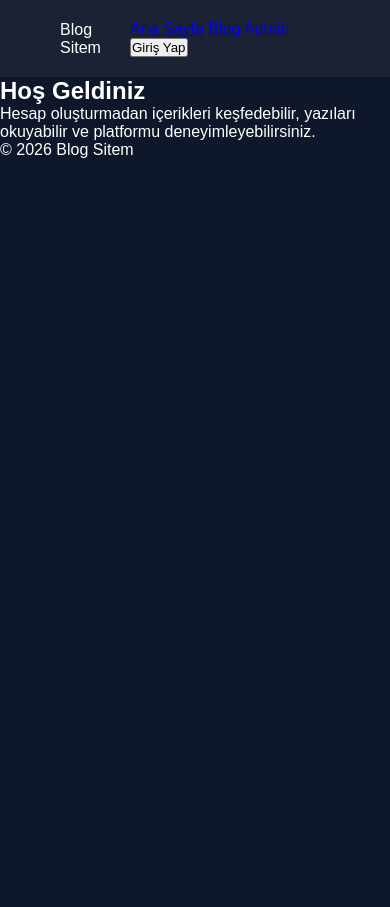
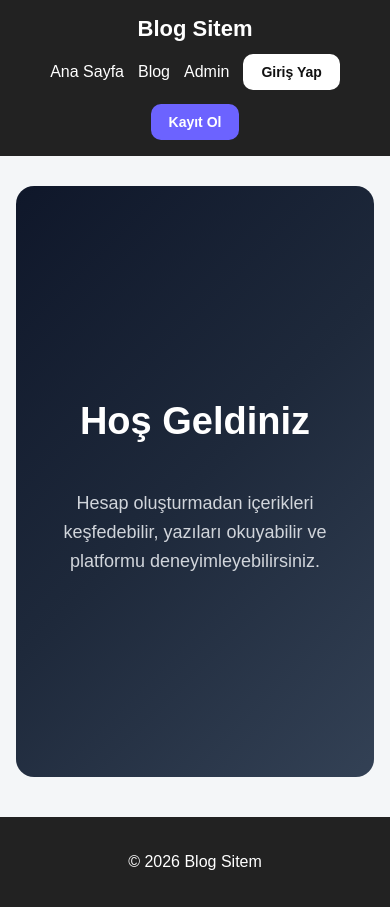
Before and after one commit to Alperen1143/blog_project, a Django app: page / in a window 390 px wide. Before the commit the page ends 158 px from the top, so only its background shows below. Run offline with Django 5.2, Linux system fonts and the light colour scheme.

Commit message:
Combine auth modal with frontend design

```diff
--- a/anasayfa/static/anasayfa/css/style.css
+++ b/anasayfa/static/anasayfa/css/style.css
@@ -1,120 +1,350 @@
-*{
-    margin: 0;
-    padding: 0;
+:root {
+    --koyu-lacivert: #0f172a;
+    --lacivert: #1e293b;
+    --orta-lacivert: #334155;
+    --beyaz: #ffffff;
+    --acik-gri: #e2e8f0;
+    --gri: #d1d5db;
+    --mor: #6366f1;
+    --mor-koyu: #4f46e5;
+    --siyah: #111827;
+    --koyu-gri: #374151;
+}
+
+* {
     box-sizing: border-box;
 }
 
-body{
+body {
+    margin: 0;
     font-family: Arial, sans-serif;
-    background: #0f172a;
-    color: white;
-    min-height: 100vh;
+    background-color: #f4f6f8;
+    color: #222;
 }
 
-/* NAVBAR (Değişmedi) */
-.navbar{
-    width: 100%;
-    padding: 20px 60px;
+.navbar {
+    background-color: #222;
+    color: white;
+    padding: 16px 10%;
     display: flex;
     justify-content: space-between;
     align-items: center;
-    background: rgba(255,255,255,0.05);
-    backdrop-filter: blur(10px);
 }
 
-/* FORM CONTAINER */
-.form-container{
-    width: 420px;
-    padding: 40px;
-    background: rgb(21, 23, 30);
-    border-radius: 25px;
+.logo {
+    font-size: 22px;
+    font-weight: bold;
+}
+
+.nav-links {
+    display: flex;
+    align-items: center;
+    gap: 14px;
+}
+
+.nav-links a {
+    color: white;
+    text-decoration: none;
+}
+
+.giris-navbar,
+.kayit-navbar {
+    padding: 9px 14px;
+    border: none;
+    border-radius: 10px;
+    cursor: pointer;
+    font-size: 14px;
+    font-weight: bold;
+}
+
+.giris-navbar {
+    background: white;
+    color: #111827;
+}
+
+.kayit-navbar {
+    background: #6366f1;
+    color: white;
+}
+
+.kayit-navbar:hover {
+    background: #4f46e5;
+}
+
+.container {
+    width: 80%;
+    margin: 30px auto;
+}
+
+.hero {
+    min-height: 70vh;
+    background: linear-gradient(
+        135deg,
+        var(--koyu-lacivert),
+        var(--lacivert),
+        var(--orta-lacivert)
+    );
+    color: var(--beyaz);
+    display: flex;
+    flex-direction: column;
+    justify-content: center;
+    align-items: center;
+    gap: 18px;
+    text-align: center;
+    padding: 40px 20px;
+    border-radius: 18px;
+}
+
+.hero h1 {
+    font-size: 55px;
+    margin-bottom: 10px;
+}
+
+.hero p {
+    max-width: 700px;
+    font-size: 18px;
+    color: var(--gri);
+    line-height: 1.6;
+}
+
+.blog-card,
+.blog-detail {
+    background-color: white;
+    padding: 20px;
+    margin-bottom: 20px;
+    border-radius: 12px;
+    border: 1px solid #ddd;
+}
+
+.blog-card h2,
+.blog-detail h1 {
+    margin-top: 0;
+}
+
+.btn {
+    display: inline-block;
+    margin-top: 10px;
+    background-color: #222;
+    color: white;
+    padding: 10px 14px;
+    border-radius: 8px;
+    text-decoration: none;
+}
+
+.form-container {
+    width: 370px;
+    background: rgba(15, 23, 42, 0.95);
+    border: 1px solid rgba(255, 255, 255, 0.08);
+    border-radius: 20px;
+    padding: 35px;
+    color: var(--beyaz);
+    box-shadow: 0 0 25px rgba(0, 0, 0, 0.5);
     position: fixed;
     top: 50%;
     left: 50%;
     transform: translate(-50%, -50%);
     display: none;
-    z-index: 999;
-    box-shadow: 0 10px 40px rgba(0,0,0,0.7);
-    border: 1px solid rgba(255, 255, 255, 0.1);
+    z-index: 1000;
 }
 
-.form-container form {
-    display: flex;
-    flex-direction: column;
-    gap: 15px;
+.form-container h1 {
+    text-align: center;
+    margin-bottom: 25px;
 }
 
-.form-container input{
+.form-container input {
     width: 100%;
-    padding: 15px;
-    border: 1px solid rgba(255,255,255,0.1);
-    border-radius: 12px;
-    background: rgba(255,255,255,0.08);
-    color: white;
+    padding: 14px;
+    margin-top: 12px;
+    border: none;
+    border-radius: 10px;
+    background: rgba(255, 255, 255, 0.08);
+    color: var(--beyaz);
     outline: none;
 }
 
-/* YUVARLAK VE KIRMIZI BUTONLAR */
-.form-btn{
+.form-container input::placeholder {
+    color: var(--gri);
+}
+
+.form-btn {
     width: 100%;
     padding: 14px;
+    margin-top: 15px;
     border: none;
-    border-radius: 50px; /* Tam yuvarlak hatlar için */
+    border-radius: 10px;
+    cursor: pointer;
+    font-size: 16px;
     font-weight: bold;
-    cursor: pointer;
-    transition: 0.3s;
-    background: #ef4444; /* Kırmızı arka plan */
-    color: white;
 }
 
-.form-btn:hover{
-    background: #dc2626; /* Hover durumunda koyu kırmızı */
-    transform: scale(1.02);
+.giris-btn {
+    background: var(--acik-gri);
+    color: var(--siyah);
 }
 
-/* X (KAPATMA) BUTONU */
-.close-btn{
+.kayit-btn {
+    background: var(--mor);
+    color: var(--beyaz);
+}
+
+.geri-btn {
+    background: var(--koyu-gri);
+    color: var(--beyaz);
+}
+
+.footer {
+    text-align: center;
+    padding: 20px;
+    background-color: #222;
+    color: white;
+    margin-top: 40px;
+}
+
+@media (max-width: 768px) {
+    .navbar {
+        flex-direction: column;
+        gap: 12px;
+    }
+
+    .nav-links {
+        flex-wrap: wrap;
+        justify-content: center;
+    }
+
+    .container {
+        width: 92%;
+    }
+
+    .hero h1 {
+        font-size: 38px;
+    }
+
+    .form-container {
+        width: 90%;
+    }
+}
+.giris-navbar,
+.kayit-navbar {
+    border: none;
+    padding: 10px 18px;
+    border-radius: 10px;
+    font-weight: 700;
+    cursor: pointer;
+    transition: 0.2s ease;
+}
+
+.giris-navbar {
+    background: #ffffff;
+    color: #111111;
+}
+
+.kayit-navbar {
+    background: #6c63ff;
+    color: #ffffff;
+}
+
+.giris-navbar:hover,
+.kayit-navbar:hover {
+    transform: translateY(-2px);
+    opacity: 0.9;
+}
+
+.auth-modal {
+    display: none;
+    position: fixed;
+    inset: 0;
+    z-index: 9999;
+    align-items: center;
+    justify-content: center;
+    background: rgba(5, 8, 25, 0.65);
+}
+
+.auth-box {
+    position: relative;
+    width: 380px;
+    padding: 42px;
+    border-radius: 24px;
+    background: #171221;
+    color: #ffffff;
+    box-shadow: 0 25px 60px rgba(0, 0, 0, 0.45);
+}
+
+.auth-box h2 {
+    margin-bottom: 24px;
+    font-size: 36px;
+    color: #ffffff;
+}
+
+.auth-box form {
+    display: flex;
+    flex-direction: column;
+    gap: 16px;
+}
+
+.auth-box input {
+    width: 100%;
+    padding: 16px 18px;
+    border: 1px solid #332b42;
+    border-radius: 12px;
+    background: #2a2335;
+    color: #ffffff;
+    font-size: 15px;
+    outline: none;
+}
+
+.auth-box input::placeholder {
+    color: #8f879b;
+}
+
+.auth-submit {
+    margin-top: 4px;
+    padding: 16px;
+    border: none;
+    border-radius: 999px;
+    background: #ff3d46;
+    color: #ffffff;
+    font-weight: 700;
+    cursor: pointer;
+}
+
+.auth-submit:hover {
+    opacity: 0.9;
+}
+
+.auth-text {
+    margin: 24px 0 12px;
+    text-align: center;
+    color: #b8b1c5;
+    font-weight: 600;
+}
+
+.auth-secondary {
+    width: 100%;
+    padding: 14px;
+    border: 1px solid #332b42;
+    border-radius: 12px;
+    background: transparent;
+    color: #ffffff;
+    font-weight: 700;
+    cursor: pointer;
+}
+
+.auth-secondary:hover {
+    background: #241d2f;
+}
+
+.auth-close {
     position: absolute;
-    top: 15px;
-    right: 15px;
-    width: 35px;
-    height: 35px;
+    top: 18px;
+    right: 18px;
+    width: 38px;
+    height: 38px;
     border: none;
     border-radius: 50%;
-    background: #ef4444; /* Kırmızı zemin */
-    color: white;         /* Beyaz X rengi */
+    background: #ff3d46;
+    color: #ffffff;
     font-size: 24px;
-    line-height: 1;
+    font-weight: 700;
     cursor: pointer;
-    display: flex;
-    justify-content: center;
-    align-items: center;
-    transition: background 0.2s;
 }
-
-.close-btn:hover {
-    background: #dc2626;
-}
-
-/* DİĞER ALANLAR (Değişmedi) */
-.switch-text{
-    text-align: center;
-    margin-top: 20px;
-    color: rgba(255,255,255,0.7);
-}
-
-.switch-btn{
-    width: 100%;
-    margin-top: 10px;
-    padding: 12px;
-    border-radius: 12px;
-    border: 1px solid rgba(255,255,255,0.15);
-    background: transparent;
-    color: white;
-    cursor: pointer;
-    transition: 0.3s;
-}
-
-.switch-btn:hover{
-    background: rgba(255,255,255,0.08);
-}
--- a/anasayfa/templates/anasayfa/base.html
+++ b/anasayfa/templates/anasayfa/base.html
@@ -17,8 +17,8 @@
         <a href="/blog/">Blog</a>
         <a href="/admin/">Admin</a>
 
-        <button class="giris-navbar" onclick="girisAc()">Giriş Yap</button>
-
+        <button class="giris-navbar" type="button" onclick="girisAc()">Giriş Yap</button>
+        <button class="kayit-navbar" type="button" onclick="kayitAc()">Kayıt Ol</button>
     </nav>
 </header>
 
@@ -31,5 +31,77 @@
     <p>© 2026 Blog Sitem</p>
 </footer>
 
+<div id="girisModal" class="auth-modal">
+    <div class="auth-box">
+        <button class="auth-close" type="button" onclick="girisKapat()">×</button>
+
+        <h2>Giriş Yap</h2>
+
+        <form method="post" action="#">
+            {% csrf_token %}
+            <input type="text" name="username" placeholder="Kullanıcı Adı">
+            <input type="password" name="password" placeholder="Şifre">
+
+            <button type="submit" class="auth-submit">Giriş Yap</button>
+        </form>
+
+        <p class="auth-text">Hesabın yok mu?</p>
+        <button class="auth-secondary" type="button" onclick="kayitAc()">Kayıt Ol</button>
+    </div>
+</div>
+
+<div id="kayitModal" class="auth-modal">
+    <div class="auth-box">
+        <button class="auth-close" type="button" onclick="kayitKapat()">×</button>
+
+        <h2>Kayıt Ol</h2>
+
+        <form method="post" action="#">
+            {% csrf_token %}
+            <input type="text" name="username" placeholder="Kullanıcı Adı">
+            <input type="email" name="email" placeholder="E-posta">
+            <input type="password" name="password" placeholder="Şifre">
+
+            <button type="submit" class="auth-submit">Kayıt Ol</button>
+        </form>
+
+        <p class="auth-text">Zaten hesabın var mı?</p>
+        <button class="auth-secondary" type="button" onclick="girisAc()">Giriş Yap</button>
+    </div>
+</div>
+
+<script>
+    function girisAc() {
+        document.getElementById("girisModal").style.display = "flex";
+        document.getElementById("kayitModal").style.display = "none";
+    }
+
+    function girisKapat() {
+        document.getElementById("girisModal").style.display = "none";
+    }
+
+    function kayitAc() {
+        document.getElementById("kayitModal").style.display = "flex";
+        document.getElementById("girisModal").style.display = "none";
+    }
+
+    function kayitKapat() {
+        document.getElementById("kayitModal").style.display = "none";
+    }
+
+    window.onclick = function(event) {
+        const girisModal = document.getElementById("girisModal");
+        const kayitModal = document.getElementById("kayitModal");
+
+        if (event.target === girisModal) {
+            girisModal.style.display = "none";
+        }
+
+        if (event.target === kayitModal) {
+            kayitModal.style.display = "none";
+        }
+    }
+</script>
+
 </body>
 </html>
```
